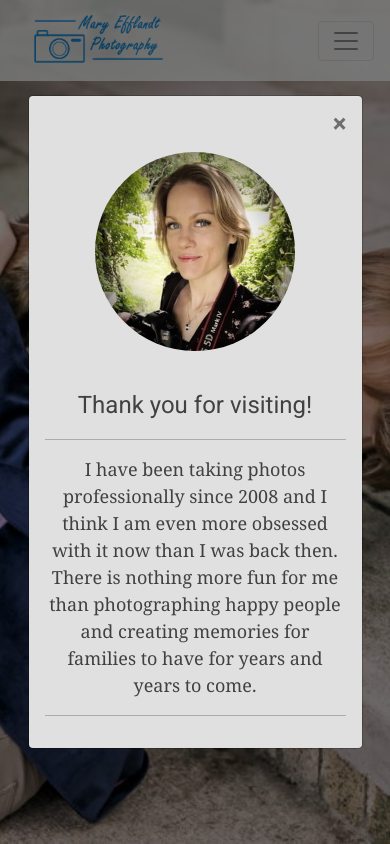
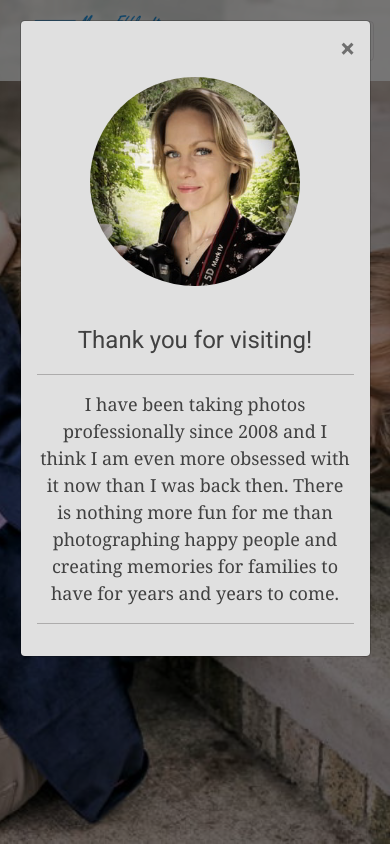
Before and after one commit to byron42/me-photography, a PHP site: page / in a window 390 px wide. Run offline with PHP 8.4, Linux system fonts and the light colour scheme; some libraries are stand-ins or nearby versions.

Commit message:
checking mobile modal position here...

```diff
--- a/css/Style.css
+++ b/css/Style.css
@@ -140,3 +140,19 @@ p {
 hr {
 	border-color: rgb(173, 172, 172);
 }
+
+
+@media only screen and (max-width: 400px) {
+	.modal-content {
+		position: fixed;
+		top: 0;
+		left: 0;
+		margin-top: 20px;
+		margin-right: 5%;
+		margin-left: 5%;
+		max-width: 90%;
+		background-color: rgb(224, 224, 224);
+		font-family: roboto, sans-serif;
+		/* padding-bottom:20px; */
+	}
+}
```
